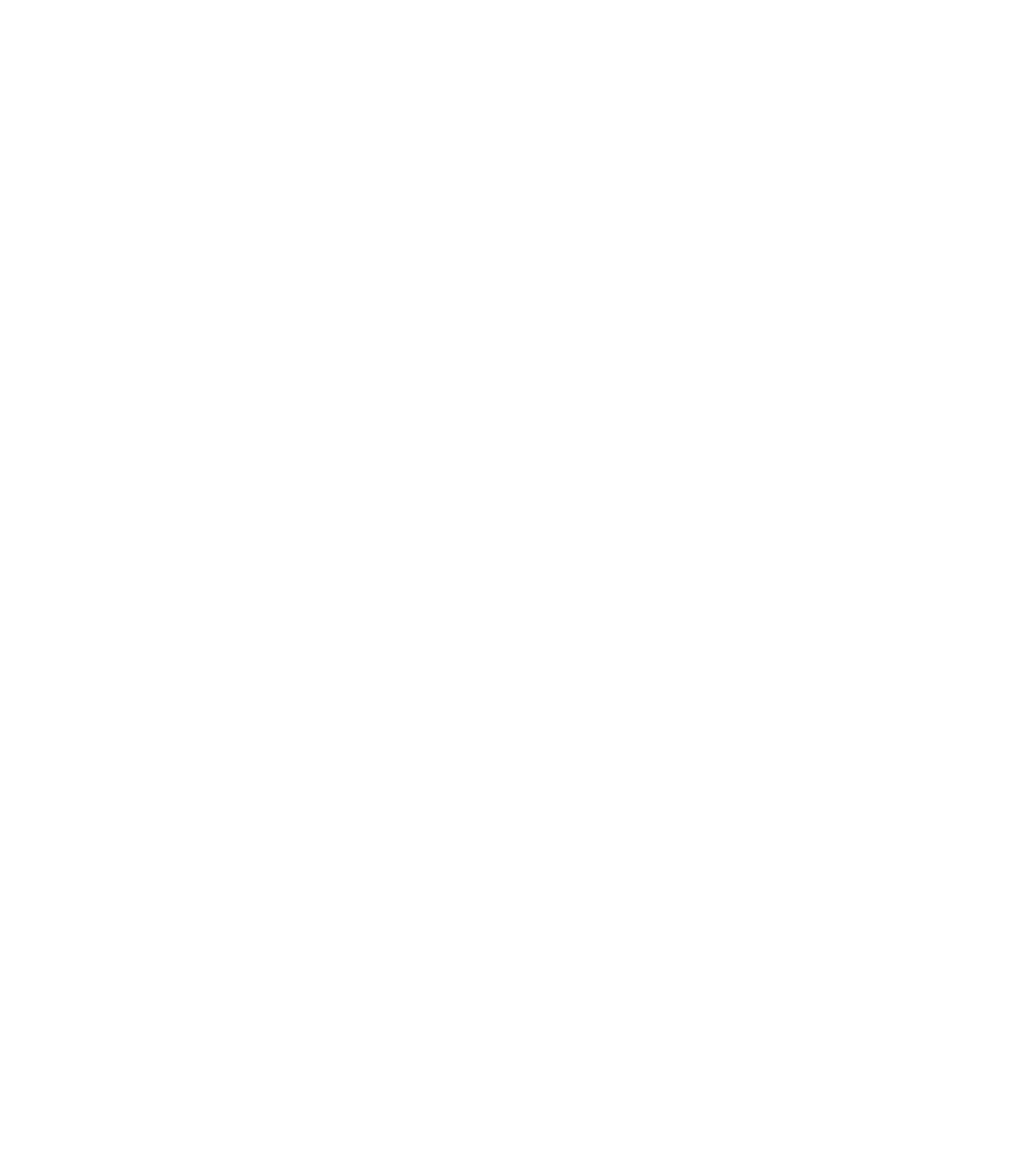
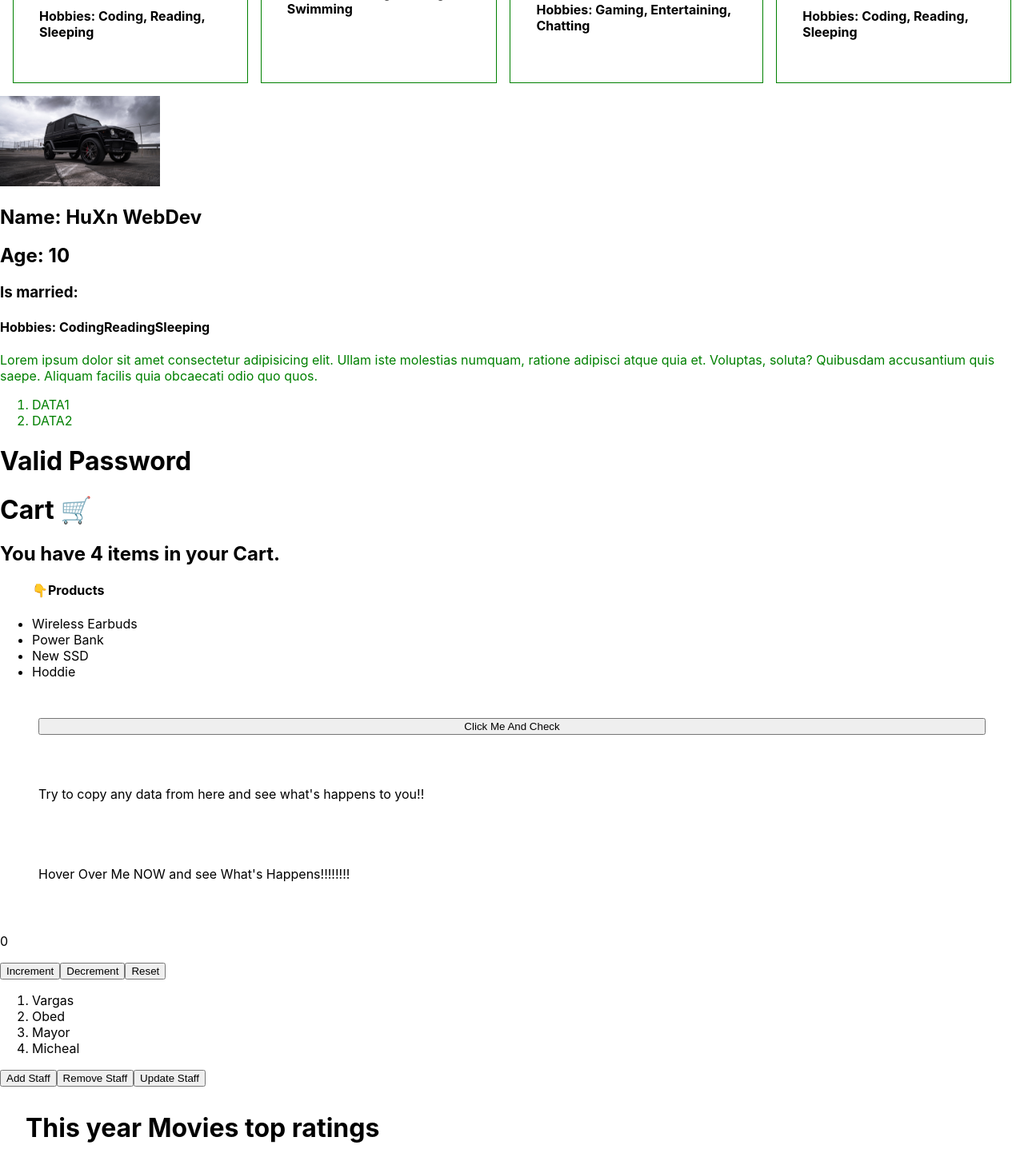
Before and after one commit to Uwihanganyeobed/advanced-react, a React (Create React App) app: page / in a window 1280 px wide. Shown: the part 800-2252 px from the top of the page at 80% size. Before the commit the page ends 800 px from the top, so only its background shows below. Built offline with nearby package versions, Linux system fonts and the light colour scheme.

Commit message:
displaying components

```diff
--- a/src/App.js
+++ b/src/App.js
@@ -13,15 +13,15 @@ import { Form } from './Components/FormHandling/Form'
 const App = () => {
   return (
     <div>
-      {/* <FunMapper/> */}
-      {/* <PropsData/> */}
-      {/* <ChildrenProps/> */}
-      {/* <Validation/> */}
-      {/* <CartValidation/> */}
-      {/* <Event/> */}
-      {/* <States/> */}
-      {/* <ArrayStates/> */}
-      {/* <ObjectStates/> */}
+      <FunMapper/>
+      <PropsData/>
+      <ChildrenProps/>
+      <Validation/>
+      <CartValidation/>
+      <Event/>
+      <States/>
+      <ArrayStates/>
+      <ObjectStates/>
       <Form/>
     </div>
   )
```
